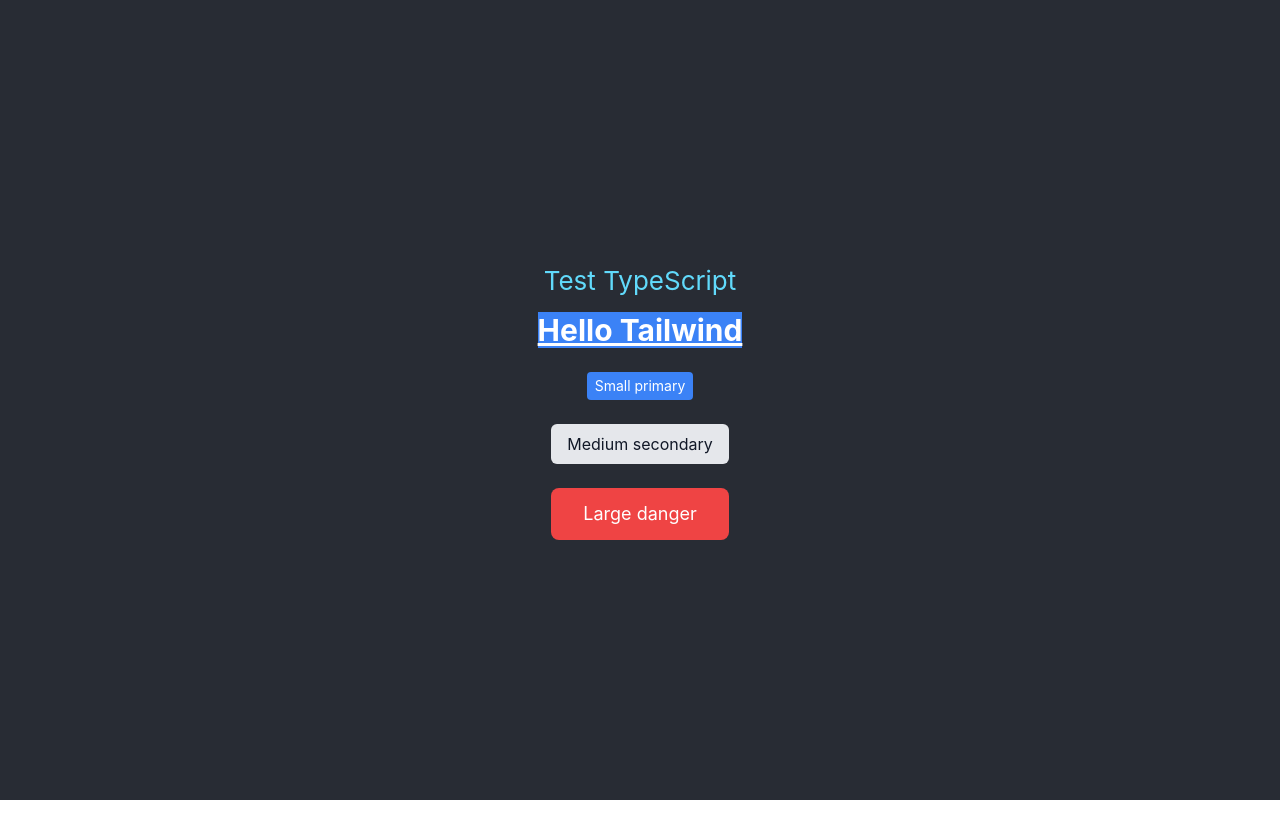
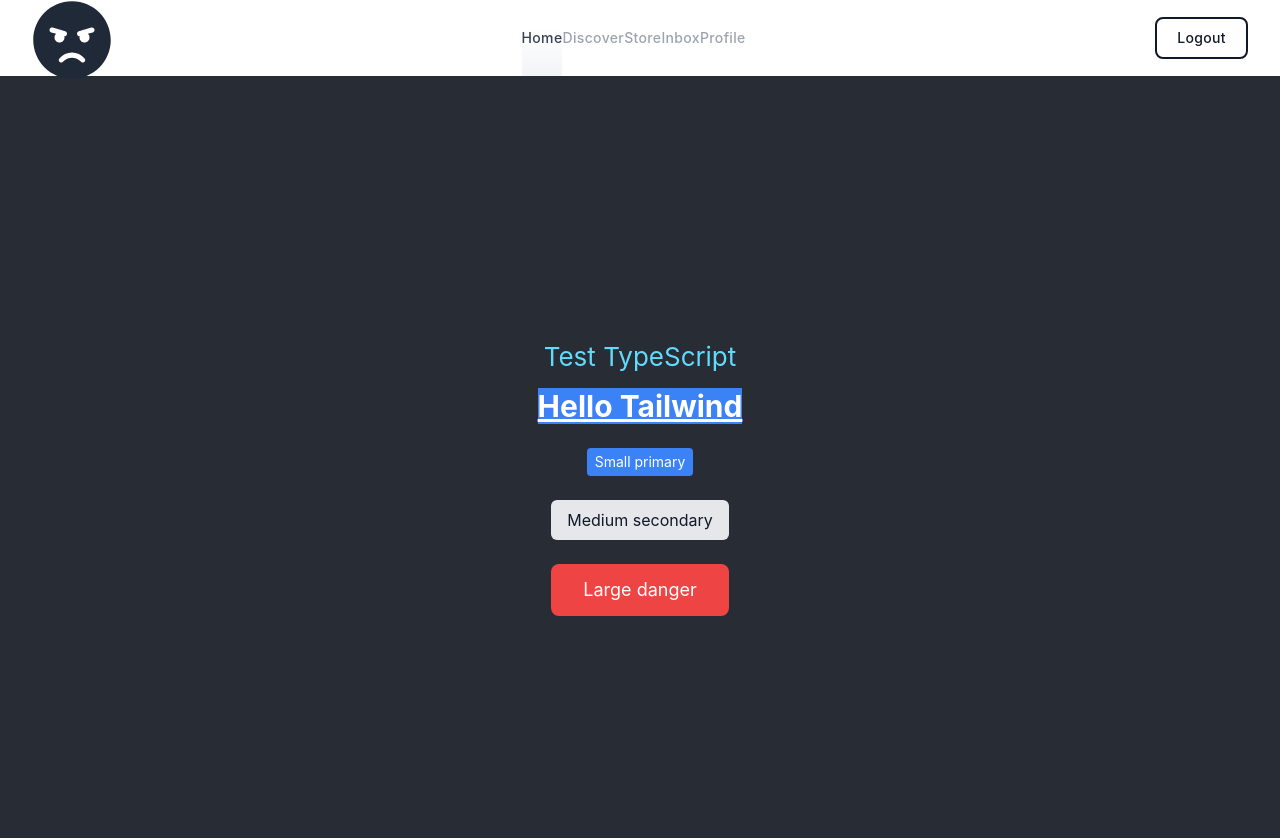
Before and after one commit to adriancoliba/react-typescript-app, a React (Create React App) app: page / in a window 1280 px wide. Shown: the top 838 px of the page. Before the commit the page ends 800 px from the top, so only its background shows below. Built offline with nearby package versions, Linux system fonts and the light colour scheme.

Commit message:
use Navbar and Tabbar in App component

```diff
--- a/src/App.tsx
+++ b/src/App.tsx
@@ -1,10 +1,25 @@
 import React from 'react';
 import './App.css';
-import { Button } from "./components";
+import { Button, Navbar, Tabbar } from "./components";
+import { useNavigation } from "./hooks";
+import { navigationData } from "./data";
 
-function App() {
+
+const App = () => {
+  const { currentRoute, setCurrentRoute } = useNavigation();
+
   return (
     <div className="App">
+      <Navbar
+        navigationData={navigationData}
+        currentRoute={currentRoute}
+        setCurrentRoute={setCurrentRoute}
+      />
+      <Tabbar
+        navigationData={navigationData}
+        currentRoute={currentRoute}
+        setCurrentRoute={setCurrentRoute}
+      />
       <header className="App-header">
         <a
           className="App-link"
--- a/src/components/index.ts
+++ b/src/components/index.ts
@@ -1,3 +1,5 @@
 import Button from "./Button";
+import Navbar from "./Navbar";
+import Tabbar from "./Tabbar";
 
-export { Button };
+export { Button, Navbar, Tabbar };
```
